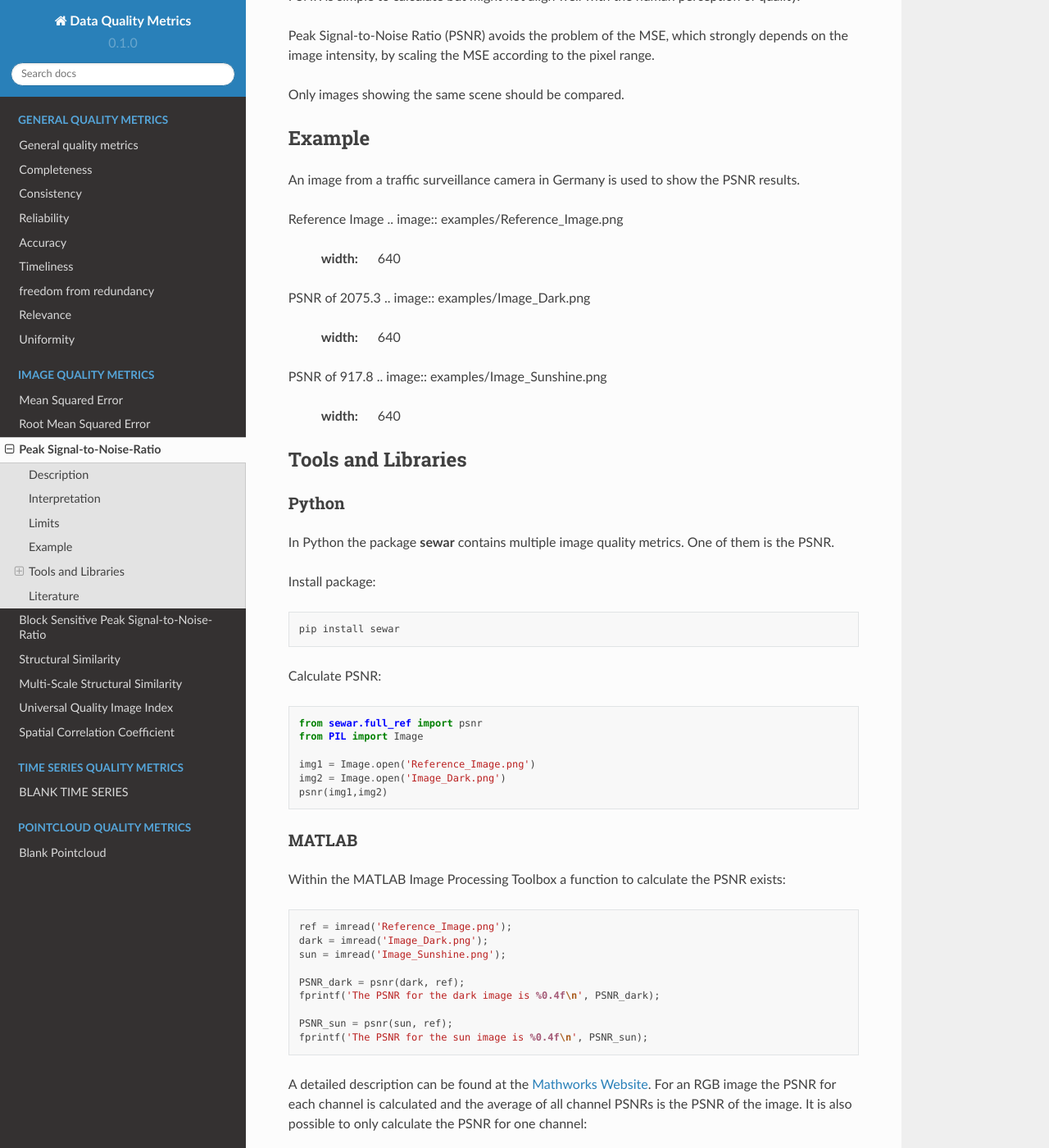
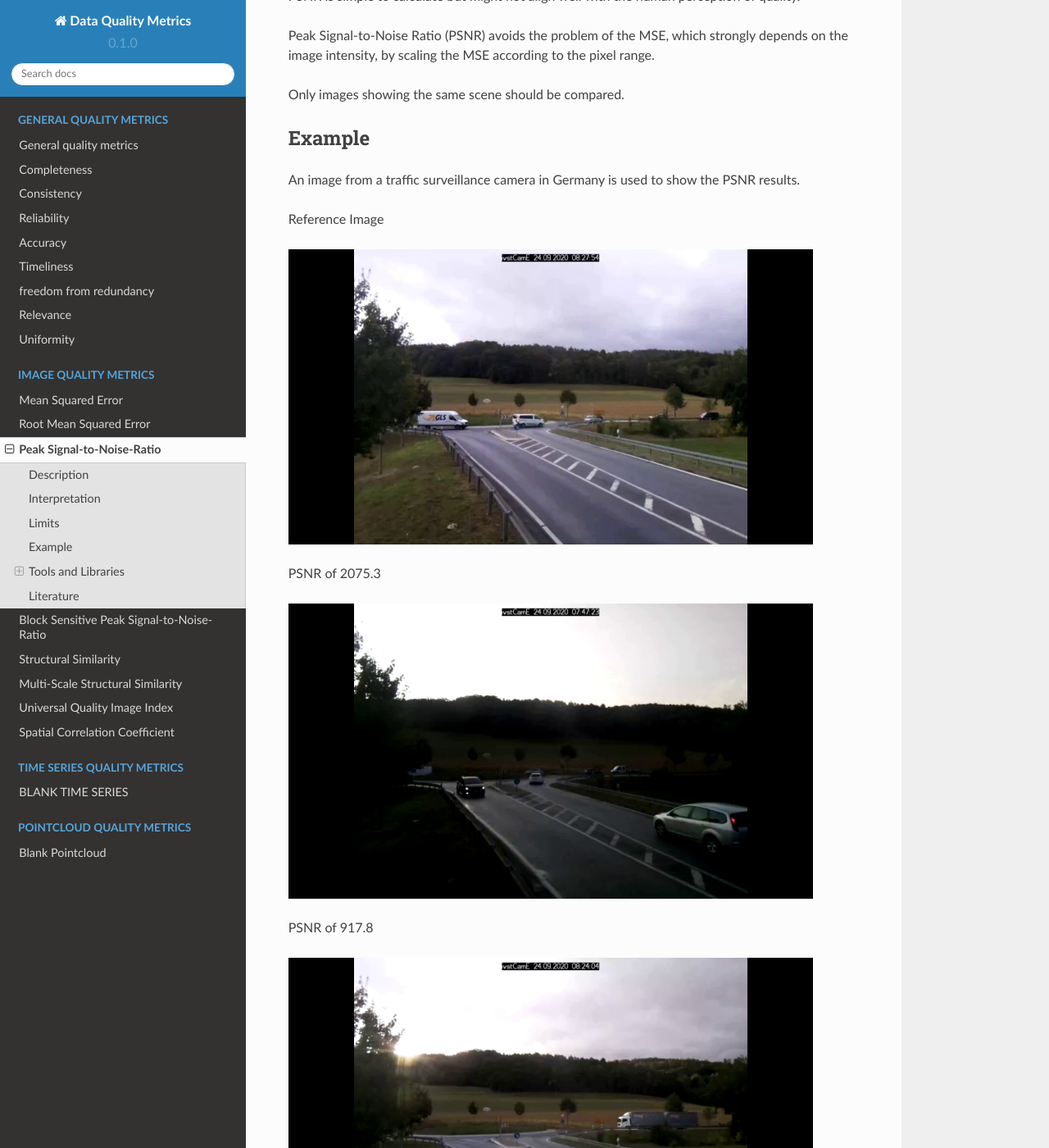
Before and after one commit to HDierend/Data-Quality-Metrics, a Sphinx documentation site: the page built from docs/source/image_quality/Peak_SignalToNoiseRatio.rst, in a window 1280 px wide and 1400 px high, scrolled down 584 px. Shown: the whole window at 82% size. Built offline with Sphinx 7.4.7 and the Read the Docs theme 2.0.0, drawn with Linux system fonts in a browser that asks for light colours; pages that are not in the unit, such as notebooks, are missing from menus; some of the changed text lies outside the part shown.

Commit message:
Update Peak_SignalToNoiseRatio.rst

```diff
--- a/docs/source/image_quality/Peak_SignalToNoiseRatio.rst
+++ b/docs/source/image_quality/Peak_SignalToNoiseRatio.rst
@@ -31,16 +31,19 @@
 An image from a traffic surveillance camera in Germany is used to show the PSNR results.
 
 Reference Image
+
 .. image:: examples/Reference_Image.png
   :width: 640
 
 
 PSNR of 2075.3
+
 .. image:: examples/Image_Dark.png
   :width: 640
 
 
 PSNR of 917.8
+
 .. image:: examples/Image_Sunshine.png
   :width: 640
 
@@ -59,11 +62,17 @@
 Calculate PSNR:
 ::
   from sewar.full_ref import psnr
-  from PIL import Image
+  import cv2
 
-  img1 = Image.open('Reference_Image.png')
-  img2 = Image.open('Image_Dark.png')
-  psnr(img1,img2)
+  img_ref = cv2.imread('Reference_Image.png')
+  img_dark = cv2.imread('Image_Dark.png')
+  img_sun= cv2.imread('Image_Sunshine.png')
+
+  score_dark = psnr(img_ref,img_dark)
+  print("Score of dark image", score_dark)
+
+  score_sun = psnr(img_ref,img_sun)
+  print("Score of dark image", score_sun)
 
 
 MATLAB
```
